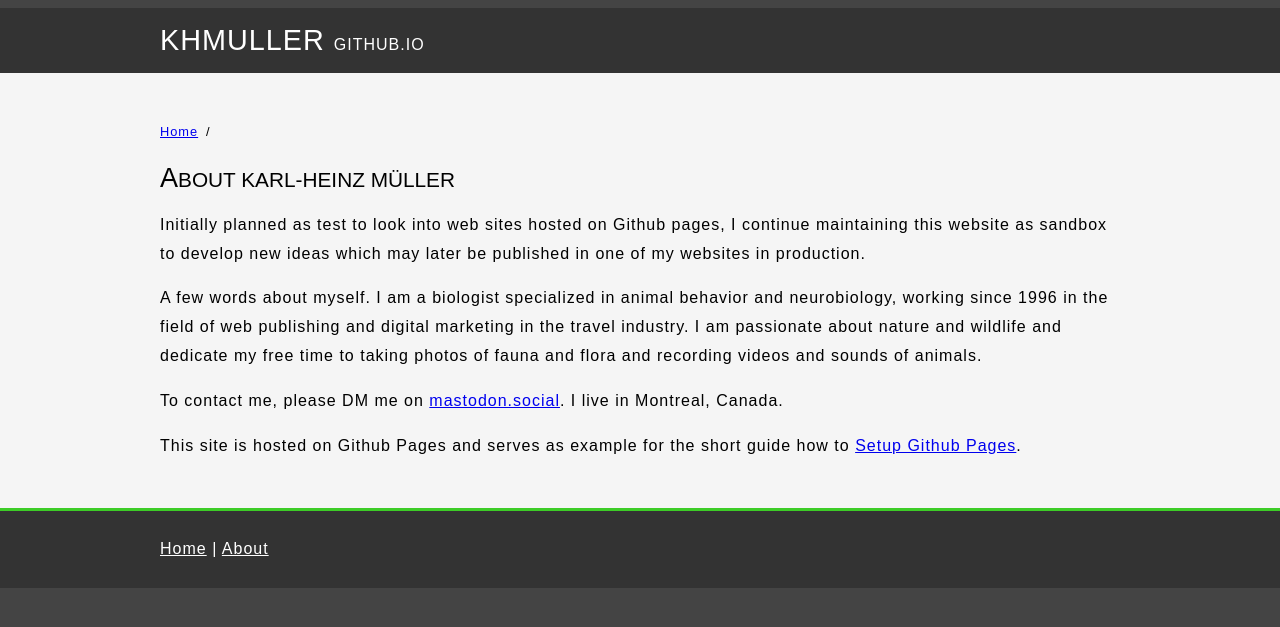
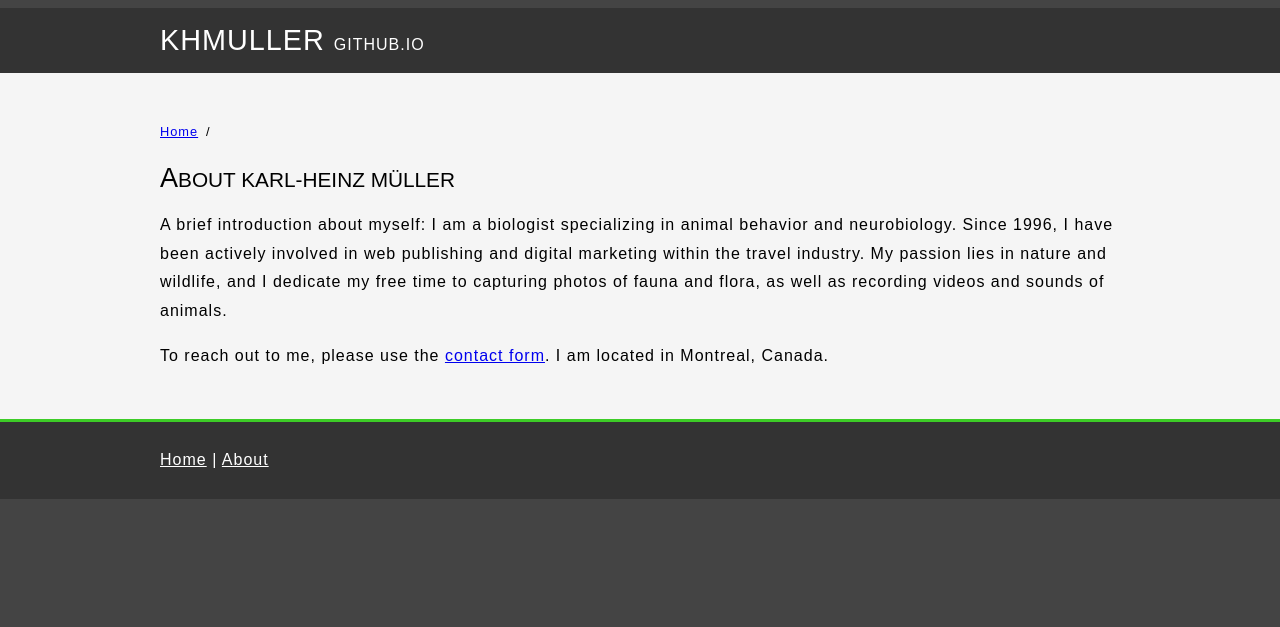
Before and after one commit to KHMuller/khmuller.github.io, a Jekyll site: the page built from about/index.md, in a window 1280 px wide. Shown: the top 627 px of the page. Built offline with Jekyll 4.4.1, drawn with Linux system fonts in a browser that asks for light colours.

Commit message:
Fixed about page

```diff
--- a/about/index.md
+++ b/about/index.md
@@ -7,10 +7,6 @@ canonical: https://khmuller.github.io/about/
 
 ## About Karl-Heinz Müller
 
-Initially planned as test to look into web sites hosted on Github pages, I continue maintaining this website as sandbox to develop new ideas which may later be published in one of my websites in production.
+A brief introduction about myself: I am a biologist specializing in animal behavior and neurobiology. Since 1996, I have been actively involved in web publishing and digital marketing within the travel industry. My passion lies in nature and wildlife, and I dedicate my free time to capturing photos of fauna and flora, as well as recording videos and sounds of animals.
 
-A few words about myself. I am a biologist specialized in animal behavior and neurobiology, working since 1996 in the field of web publishing and digital marketing in the travel industry. I am passionate about nature and wildlife and dedicate my free time to taking photos of fauna and flora and recording videos and sounds of animals.
-
-To contact me, please DM me on [mastodon.social](https://mastodon.social/@khmuller). I live in Montreal, Canada.
-
-This site is hosted on Github Pages and serves as example for the short guide how to [Setup Github Pages](https://www.simaec.net/website-development/github-pages-hosting/ "Setup Github Pages").
+To reach out to me, please use the [contact form](https://forms.gle/X7ouyRrDDCWLJBV48). I am located in Montreal, Canada.
```
